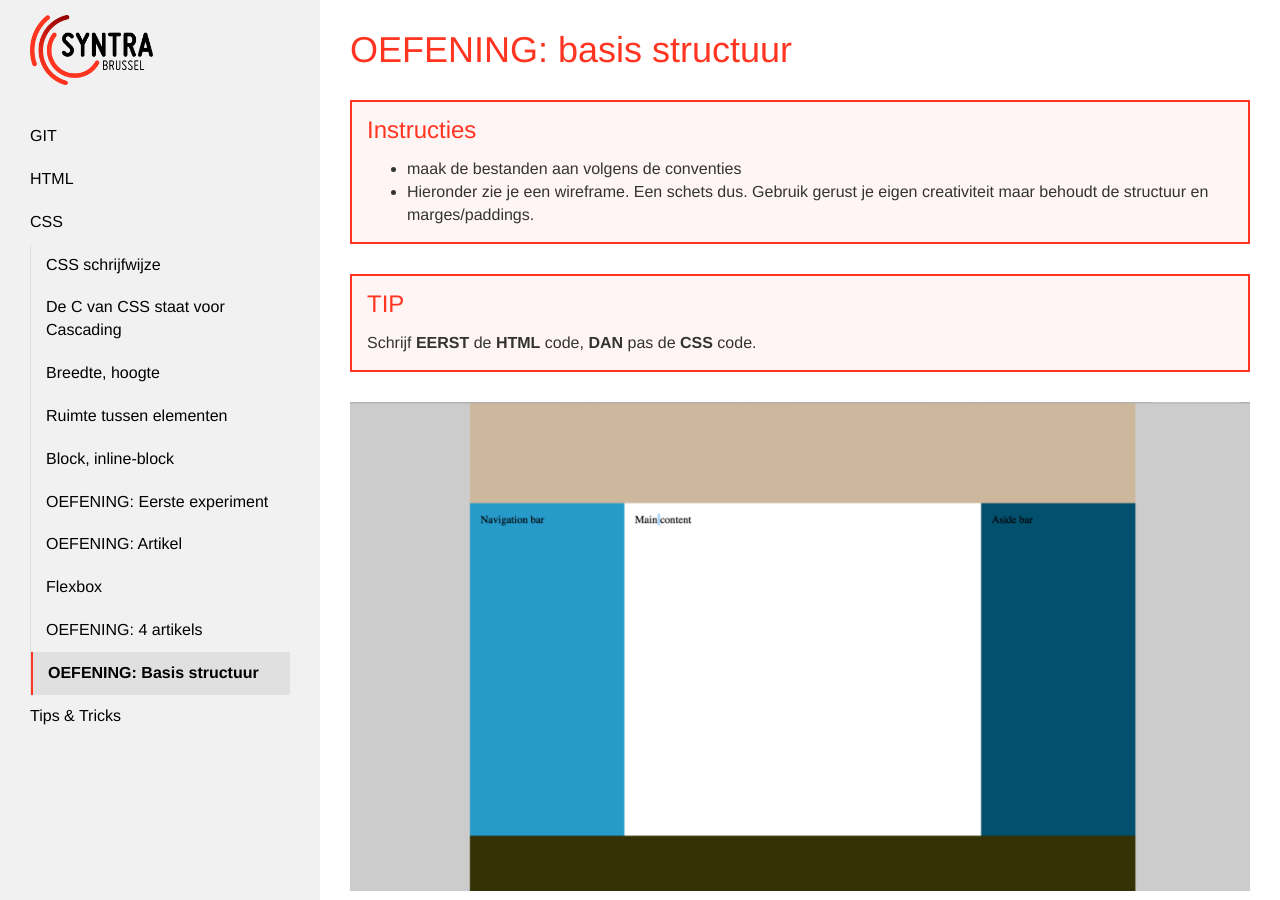
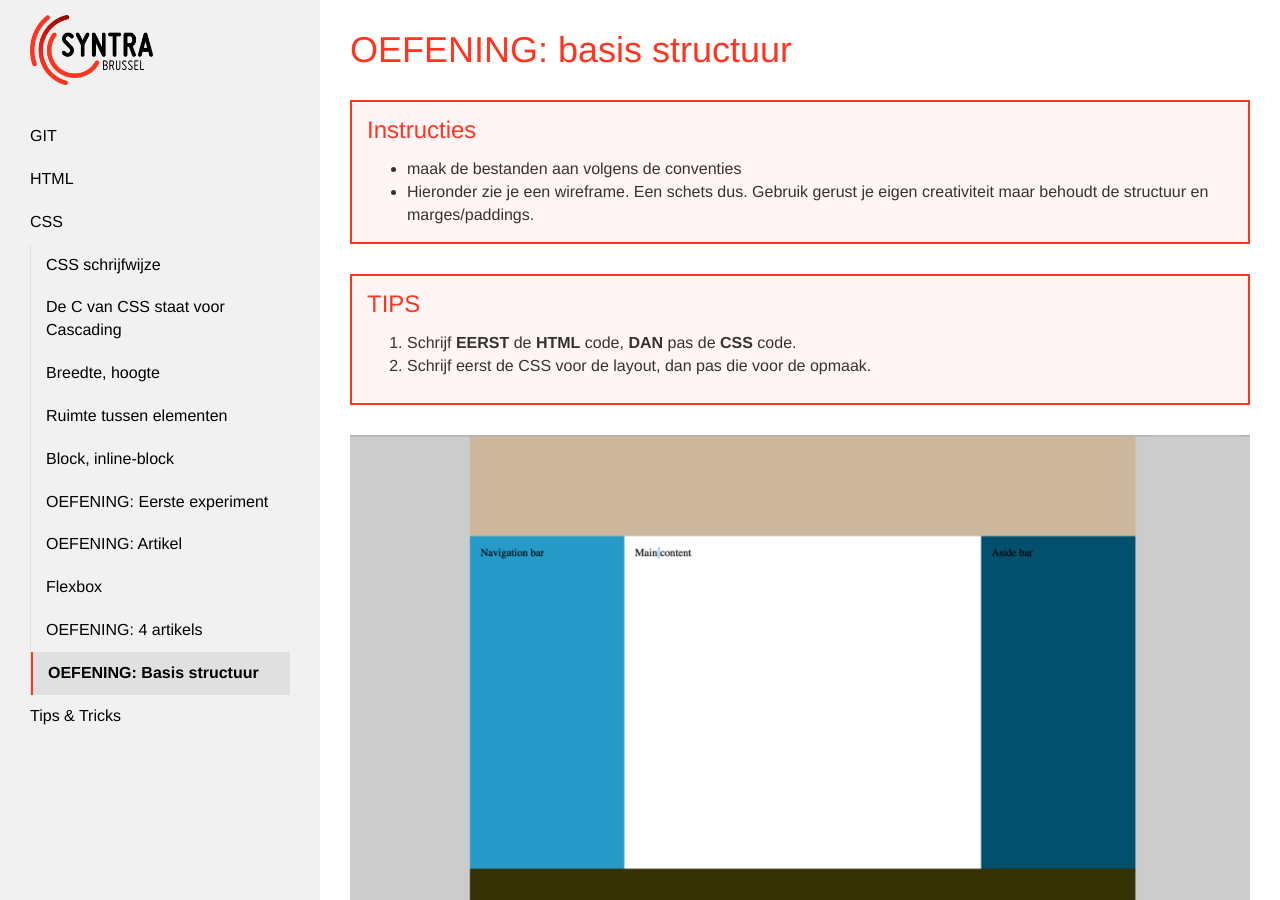
Before and after one commit to Syntra-Brussel/webdesign, a Jekyll site: the page built from css/oefening_basis_structuur.md, in a window 1280 px wide and 900 px high. Built offline with Jekyll 4.4.1, drawn with Linux system fonts in a browser that asks for light colours; nearby versions of some CDN libraries; a script that is not in the unit is left out.

Commit message:
Update oefening_basis_structuur.md

```diff
--- a/css/oefening_basis_structuur.md
+++ b/css/oefening_basis_structuur.md
@@ -16,8 +16,11 @@ links:
 </div>
 
 <div class="highlight">
-    <h3>TIP</h3>
-    Schrijf <strong>EERST</strong> de <strong>HTML</strong> code, <strong>DAN</strong> pas de <strong>CSS</strong> code.
+    <h3>TIPS</h3>
+    <ol>
+        <li>Schrijf <strong>EERST</strong> de <strong>HTML</strong> code, <strong>DAN</strong> pas de <strong>CSS</strong> code.</li>
+        <li>Schrijf eerst de CSS voor de layout, dan pas die voor de opmaak.</li>
+    </ol>
 </div>
 
 <img src="images/oefening_basis_structuur.png" />
```
